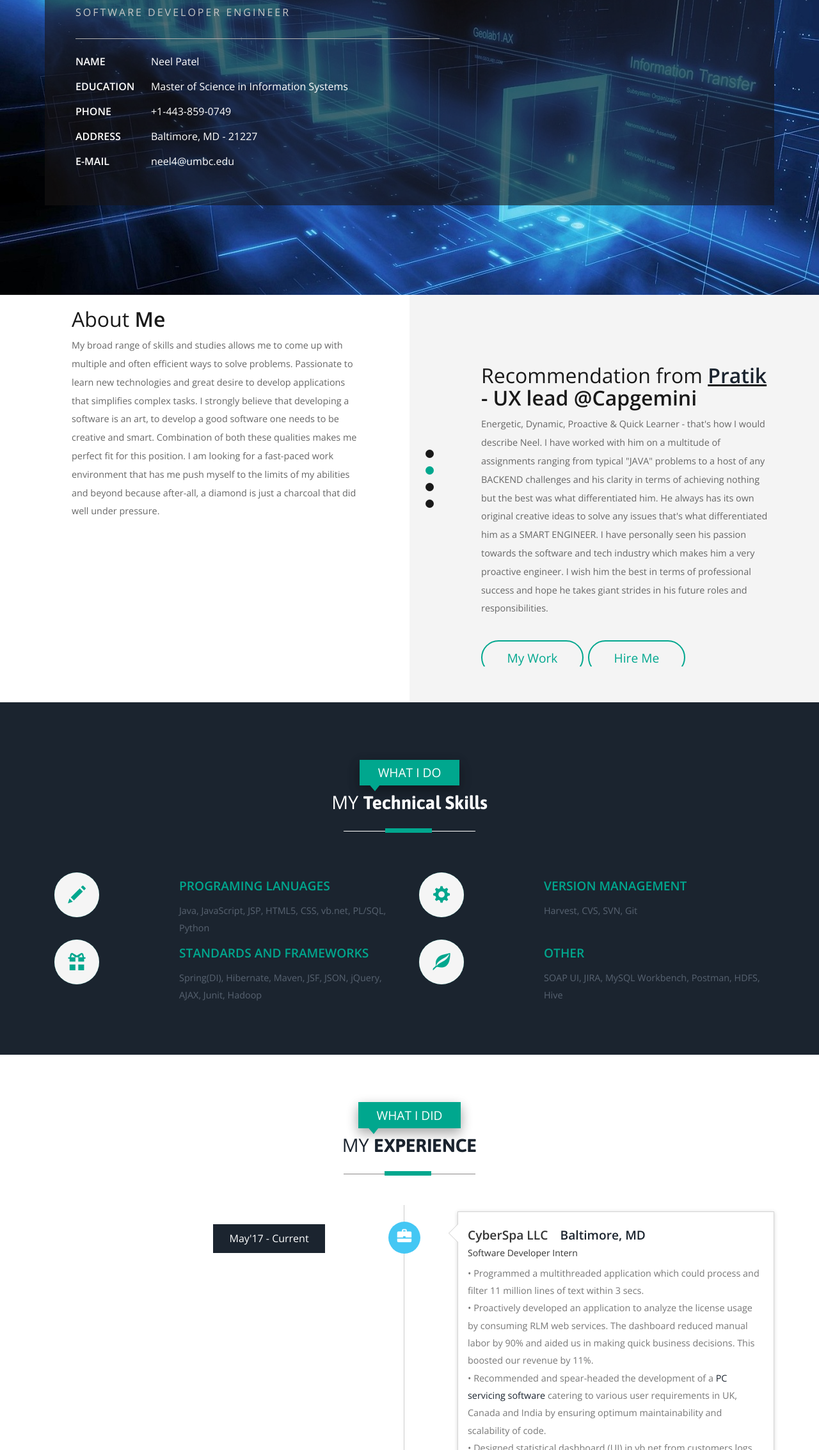
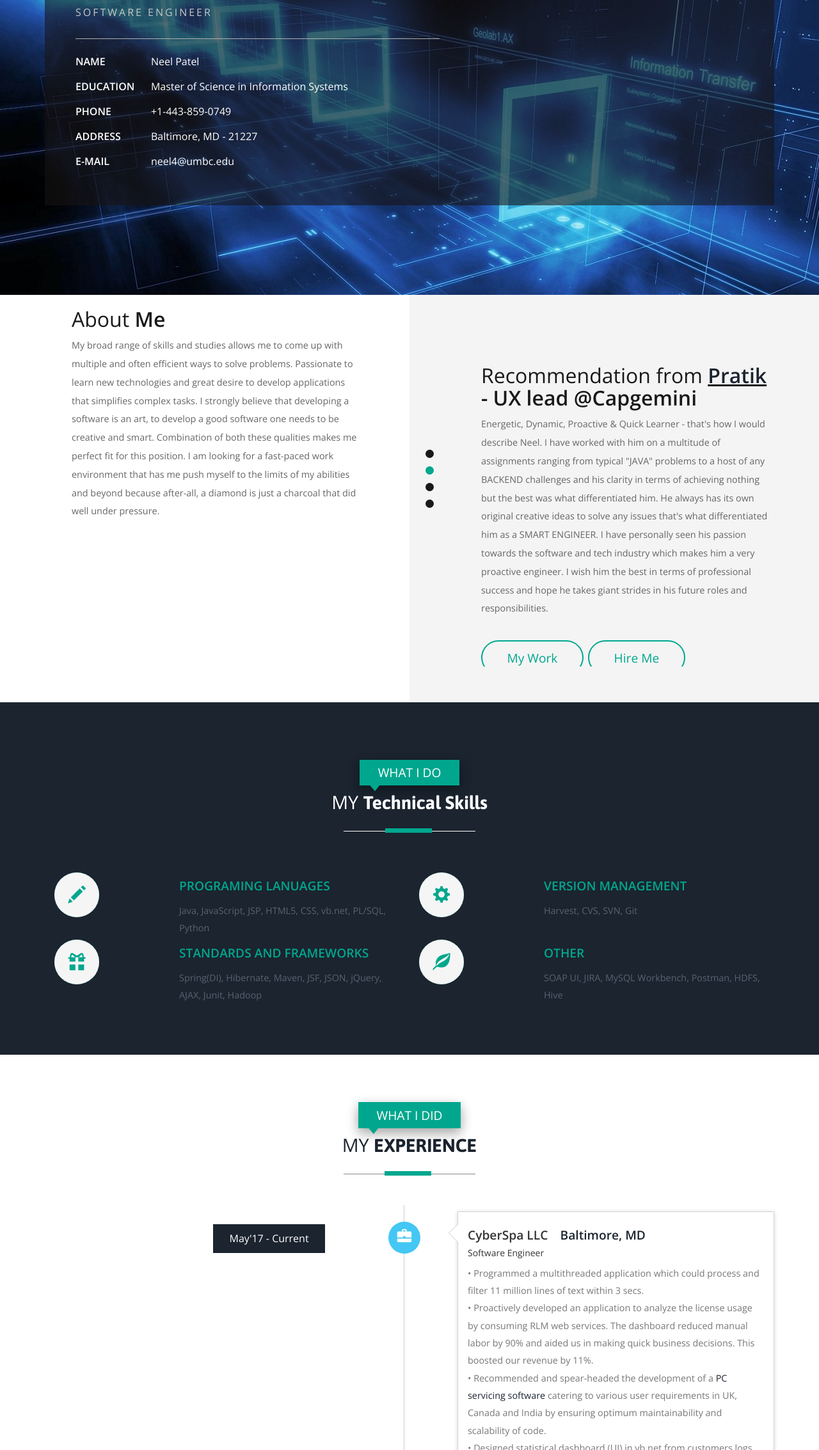
Before and after one commit to patelneelj/patelneelj.github.io, a plain HTML site: page index.html in a window 1280 px wide. Shown: the part 189-2456 px from the top of the page at 64% size. Drawn offline with nearby package versions, Linux system fonts and the light colour scheme; files whose address does not match are found by name.

Commit message:
Updating

```diff
--- a/index.html
+++ b/index.html
@@ -64,7 +64,7 @@
 			<div class="banner-info">
 				<div class="col-md-7 header-right">
 					<!--<h1>Hi !</h1> -->
-					<h6>Software Developer Engineer</h6>
+					<h6>Software Engineer</h6>
 					<ul class="address">
 
 					<li>
@@ -322,7 +322,7 @@
 																  <div class="timeline-badge info"><i class="glyphicon glyphicon-briefcase"></i></div>
 																  <div class="timeline-panel">
 																	<div class="timeline-heading">
-																	  <h4 class="timeline-title"><a href="http://www.cyber-spa.com/">CyberSpa LLC</a>&emsp;Baltimore, MD</h4><h5 class="timeline-title">Software Developer Intern</h5>
+																	  <h4 class="timeline-title"><a href="http://www.cyber-spa.com/">CyberSpa LLC</a>&emsp;Baltimore, MD</h4><h5 class="timeline-title">Software Engineer</h5>
 																	</div>
 																	<div class="timeline-body">
 																	  <p>• Programmed a multithreaded application which could process and filter 11 million lines of text within 3 secs.
```
